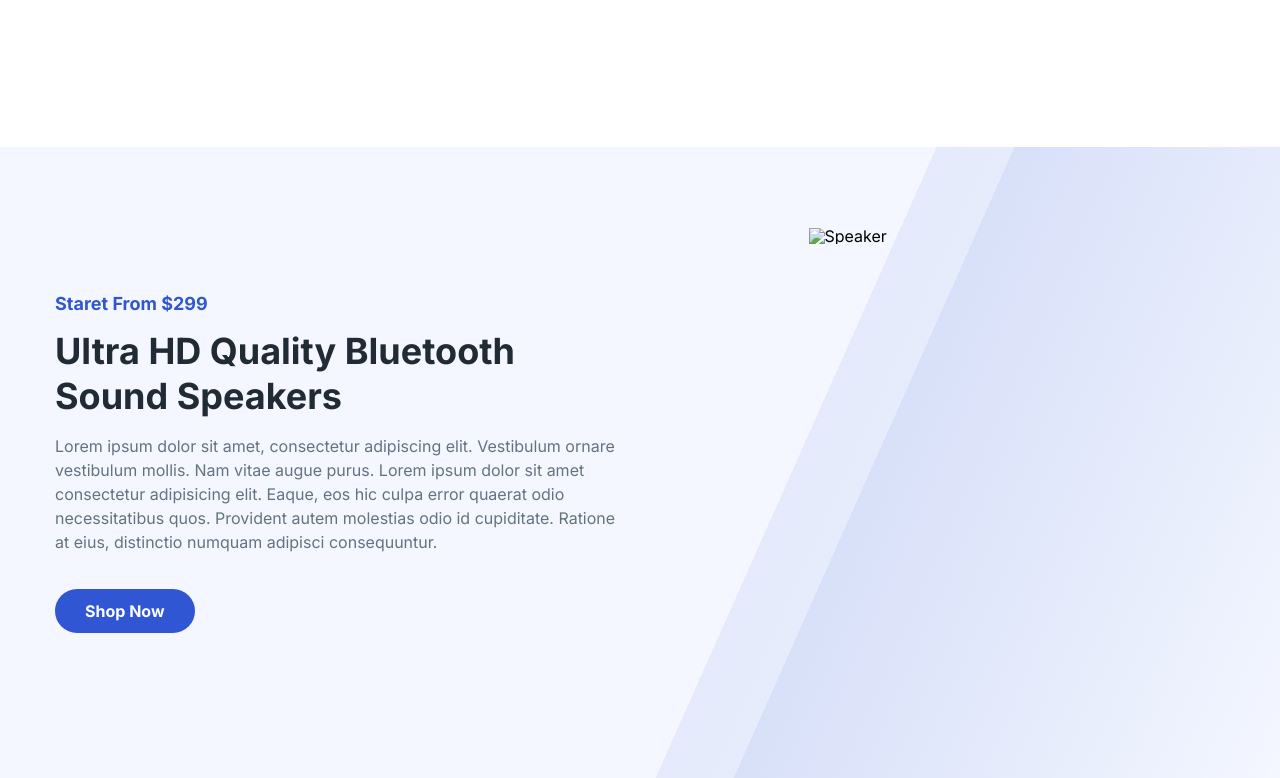
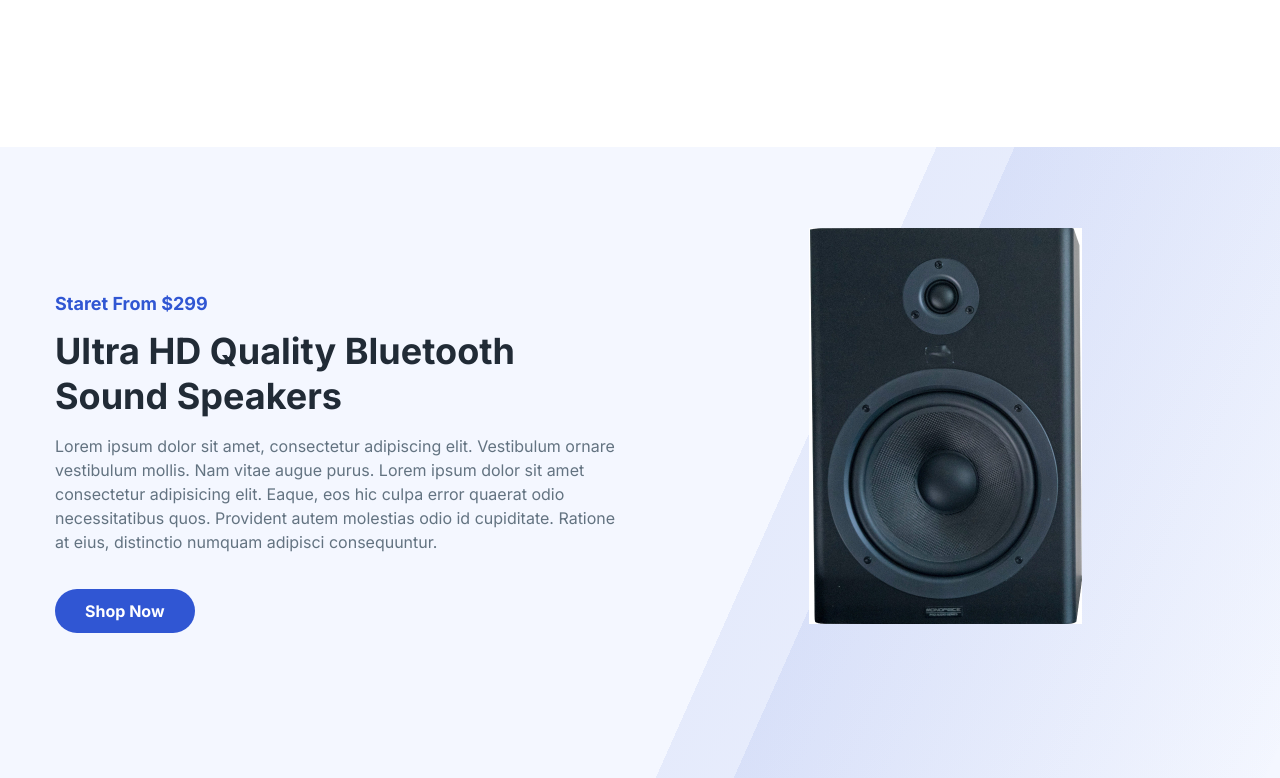
Before and after one commit to PavloSavshak/Lessons, a plain HTML site: page lesson_7/index.html in a window 1280 px wide. Shown: the part 1202-1980 px from the top of the page. Drawn offline with Linux system fonts and the light colour scheme; the site is published under a folder, as on GitHub Pages, so addresses that start at the root find nothing.

Commit message:
Update index.html

```diff
--- a/lesson_7/index.html
+++ b/lesson_7/index.html
@@ -101,7 +101,7 @@
 							<a href="#">Shop Now</a>
 						</div>
 					</div>
-					<img class="image" src="/img/speaker.jpg" alt="Speaker">
+					<img class="image" src="img/speaker.jpg" alt="Speaker">
 				</div>
 			</div>
 		</div>
```
